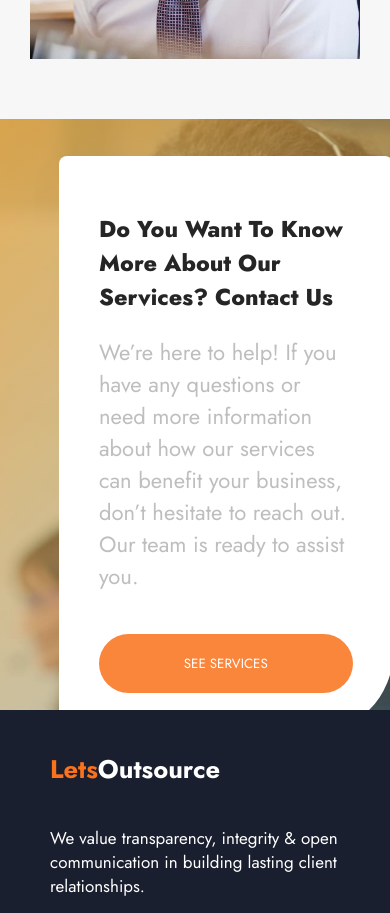
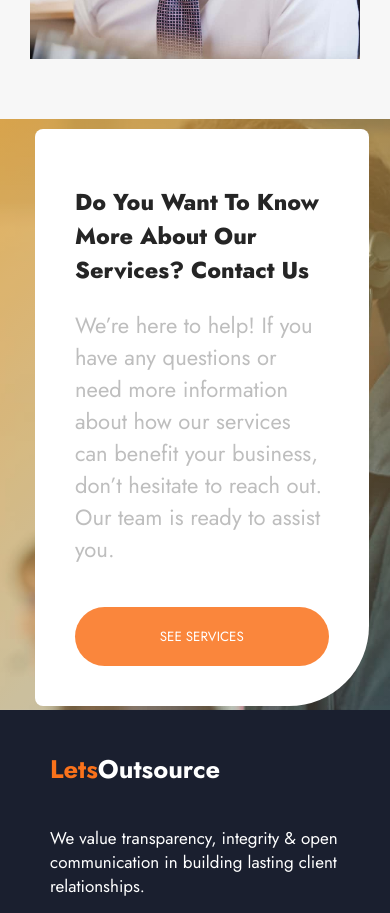
Before and after one commit to HasnainZafarDev/outsource, a Next.js app: page /about in a window 390 px wide. Shown: the part 6880-7793 px from the top of the page. Built offline with nearby package versions, Linux system fonts and the light colour scheme.

Commit message:
card adjustment for mobile screen

```diff
--- a/src/app/components/aboutPageComponents/seeAboutServices/seeAboutServices.css
+++ b/src/app/components/aboutPageComponents/seeAboutServices/seeAboutServices.css
@@ -54,8 +54,11 @@
     background-position: 77% 36%;
 
     .card {
-      top: 30px;
-      left: 59px;
+      /* height: auto; */
+      /* top: 30px; */
+      /* left: 59px; */
+      top: 3px;
+      left: 35px;
       width: 65%;
       h1 {
         font-size: 23px;
--- a/src/app/components/seeServices/SeeServices.jsx
+++ b/src/app/components/seeServices/SeeServices.jsx
@@ -31,7 +31,6 @@ const Services = () => {
         animate={inView ? "visible" : "hidden"}
       >
         <h1>Learn About Our Solutions, Contact Center & Technology</h1>
-        {/* <h1>Learn About Our Solutions, Contact <br/>Center & Technology</h1> */}
         <p>
           Discover our solutions, contact center expertise, and advanced
           technology to drive your business forward. Discover our solutions,
--- a/src/app/components/seeServices/seeServices.css
+++ b/src/app/components/seeServices/seeServices.css
@@ -55,8 +55,11 @@
     background-size: auto;
     background-position: 28% 80%;
     .card {
-      top: 20px;
-      left: 59px;
+      /* height: auto; */
+      /* top: 20px; */
+      /* left: 59px; */
+      top: 3px;
+      left: 35px;
       width: 65%;
       h1 {
         font-size: 23px;
```
